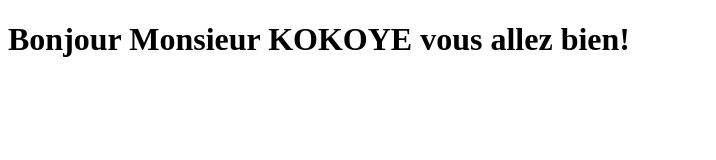
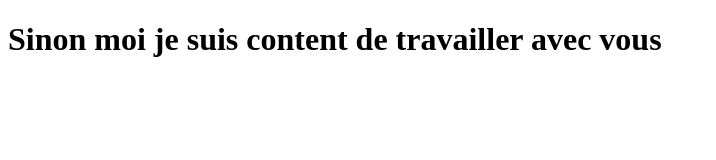
Before and after one commit to kokoyeeugenio/Git, a plain HTML site: page index.html in a window 1280 px wide. Shown: the whole page, without its empty margins (0-716 px from the left). Drawn offline with Linux system fonts and the light colour scheme.

Commit message:
Modification de notre titre H1

```diff
--- a/index.html
+++ b/index.html
@@ -8,6 +8,6 @@
     <style></style>
 </head>
 <body>
-    <h1>Bonjour Monsieur KOKOYE vous allez bien!</h1>
+    <h1>Sinon moi je suis content de travailler avec vous</h1>
 </body>
 </html>
```
